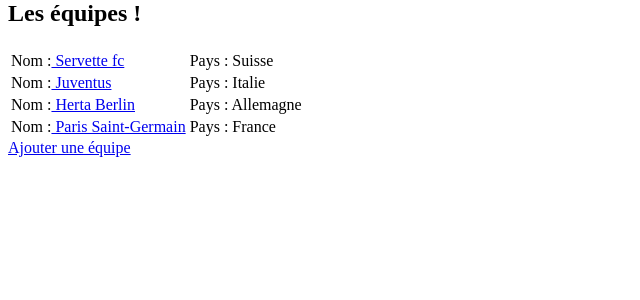
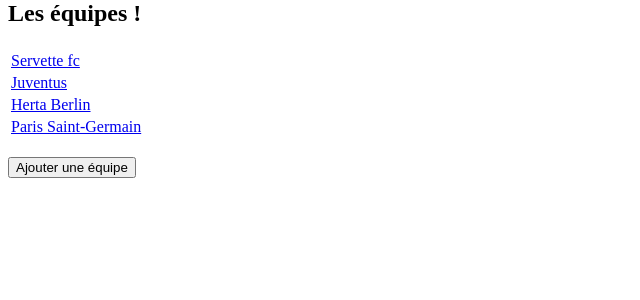
Before and after one commit to TomB201/EquipeAJAX, a Django app: page / in a window 1280 px wide. Shown: the part 20-320 px from the top of the page, without its empty margins (0-640 px from the left). Run offline with Django 4.2, Linux system fonts and the light colour scheme; data comes from the database, SQL or seed files in the repository; both versions use the stored data as it was after the commit.

Commit message:
ajout debut ajax

```diff
--- a/projet1WEBA/models.py
+++ b/projet1WEBA/models.py
@@ -1,8 +1,12 @@
 from django.db import models
 
 class Equipe(models.Model):
-    nom= models.CharField(max_length=64, null=False)
-    pays= models.CharField(max_length=64, null=False)
+    nom = models.CharField(max_length=64, null=False)
+    pays = models.CharField(max_length=64, null=False)
+    ville = models.CharField(max_length=64, null=False)
+    couleurs = models.CharField(max_length=64, null=False)
+
+
 
 class Maillot(models.Model):
     couleur = models.CharField(max_length=64, null=False)
--- a/templates/add_equipes.html
+++ b/templates/add_equipes.html
@@ -9,7 +9,7 @@
 
     <br>
     <br>
-    <a href="{% url "equipes" %}">Voir toutes les équipes</a>
+<button onclick="location.href='{% url 'equipes' %}';" class="btn btn-primary">Voir toutes les équipes</button>
 
 <script>
   // tableau des pays disponibles
--- a/templates/forms.py
+++ b/templates/forms.py
@@ -4,8 +4,10 @@ from projet1WEBA.models import *
 class Form_addequipe(ModelForm):
     class Meta:
         model = Equipe
-        fields = ["nom", "pays"]
+        fields = ["nom", "pays", "ville", "couleurs"]
         labels = {
             "nom": "Nom",
-            "pays": "Pays"
+            "pays": "Pays",
+            "ville": "ville",
+            "couleurs": "couleurs"
         }
--- a/templates/show_equipes.html
+++ b/templates/show_equipes.html
@@ -6,8 +6,8 @@
         {% for equipe in equipes %}
 
             <tr>
-                <td>Nom :<a href="#" onclick="go('{{ equipe.nom }}')"> {{ equipe.nom }}</a></td>
-                <td>Pays : {{ equipe.pays }}</td>
+                <td><a href="#" onclick="go('{{ equipe.nom }}')"> {{ equipe.nom }}</a></td>
+
 
             </tr>
         {% endfor %}
@@ -15,8 +15,8 @@
     </tr>
 
     </table>
-
-    <a href="{% url "add" %}">Ajouter une équipe</a>
+    <br>
+    <button onclick="location.href='{% url "add" %}';" class="btn btn-primary">Ajouter une équipe</button>
     <script>
 
       function go (nom) { // fonction de callback
@@ -29,9 +29,12 @@
     notification.innerHTML = "⚽ Allez " + nom + " ⚽";
     notification.style.backgroundColor = "lightblue";
     notification.style.padding = "10px";
-    notification.style.color = "black";
+    notification.style.color = "black"; }
 
-}
+
 
     </script>
+
+
+
 {% endblock %}
```
Also changed, not shown: db.sqlite3.
